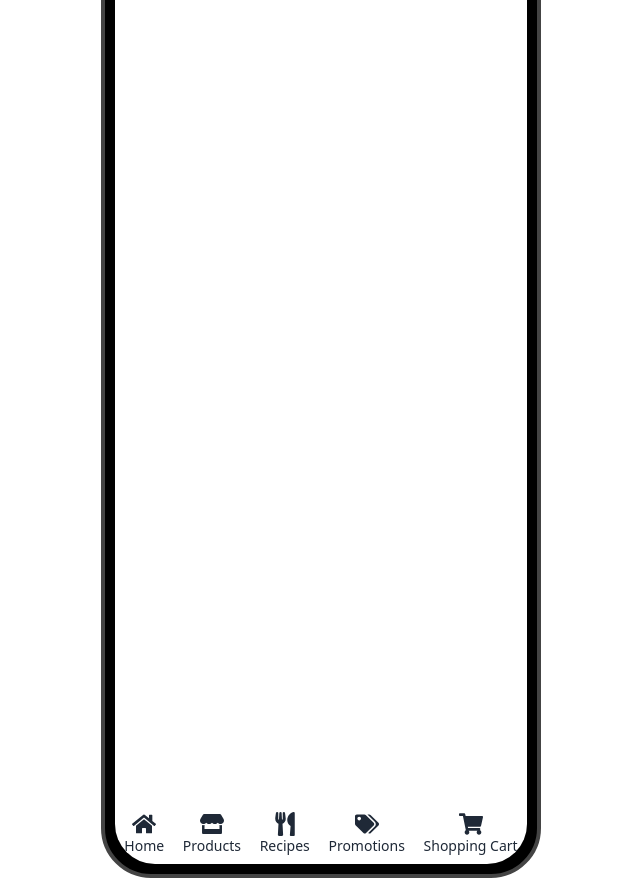
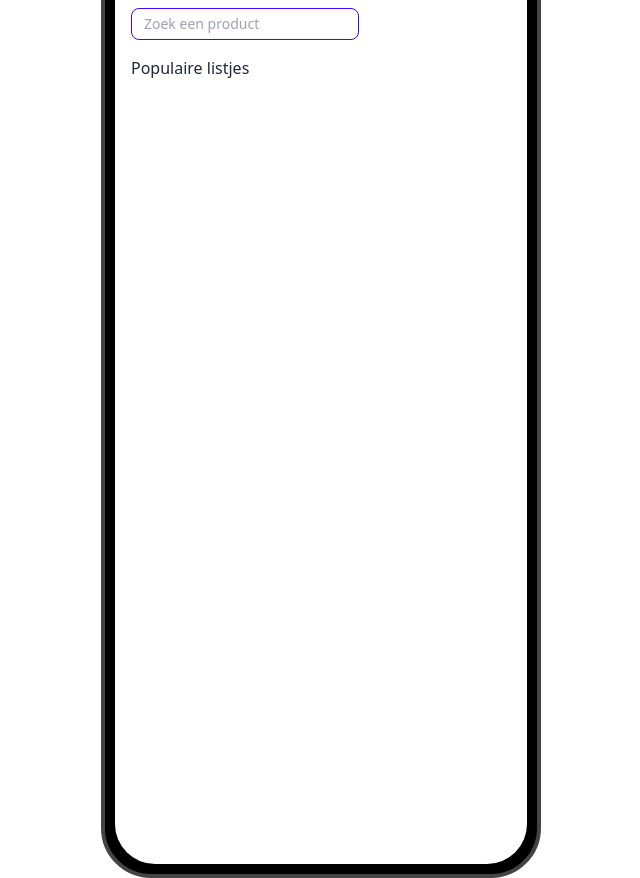
Before and after one commit to CodrinSocol/JumboRecipeGenerator, a React (Create React App) app in the folder client/: page / in a window 1280 px wide. Shown: the whole page, without its empty margins (319-959 px from the left). Built offline with nearby package versions, Linux system fonts and the light colour scheme.

Commit message:
solved merge conflict

```diff
--- /dev/null
+++ b/client/declaration.d.ts
@@ -0,0 +1,4 @@
+declare module '*.png' {
+    const value: string;
+    export default value;
+}
--- a/client/src/App.tsx
+++ b/client/src/App.tsx
@@ -1,4 +1,5 @@
 import React from 'react';
+import {Homepage} from "./components/pages/Homepage";
 import Footer from "./components/FooterNavigation";
 
 function App() {
@@ -6,13 +7,13 @@ function App() {
     <div className="w-[100vw] h-[100vh] flex flex-row items-center justify-center">
         <div className={"mockup-phone w-[440px] h-[956px]"}>
             <div className="camera"></div>
-                <div className="display w-full h-full bg-white flex flex-col justify-between">
-                    <div></div>
+            <div className="display w-full h-full bg-white">
+                <Homepage/>
                 <Footer/>
             </div>
         </div>
     </div>
   );
+}
 
-}
 export default App;
--- /dev/null
+++ b/client/src/components/pages/Homepage.tsx
@@ -0,0 +1,26 @@
+import {MdOutlineAccountCircle} from "react-icons/md";
+
+export function Homepage() {
+  return (
+      <div className="w-full h-full flex flex-col gap-4 p-4">
+          <div className={"w-full flex flex-row items-center gap-4 "}>
+              <MdOutlineAccountCircle className={"h-10 w-10 text-black"}/>
+              <div className={"h-full flex flex-row items-end justify-end"}>
+                  Hi, Ting!
+              </div>
+          </div>
+
+          <div>
+              <input type="text" placeholder={"Zoek een product"} className={"input input-primary input-ghost input-sm"}/>
+          </div>
+          <div>
+              <span className={""}>Populaire listjes</span>
+              <div className={"flex flex-row"}>
+                  <div className={"flex flex-col gap-2"}>
+                  </div>
+
+              </div>
+          </div>
+      </div>
+  )
+}
```
Lines whose indentation alone changed are shown as unchanged.
